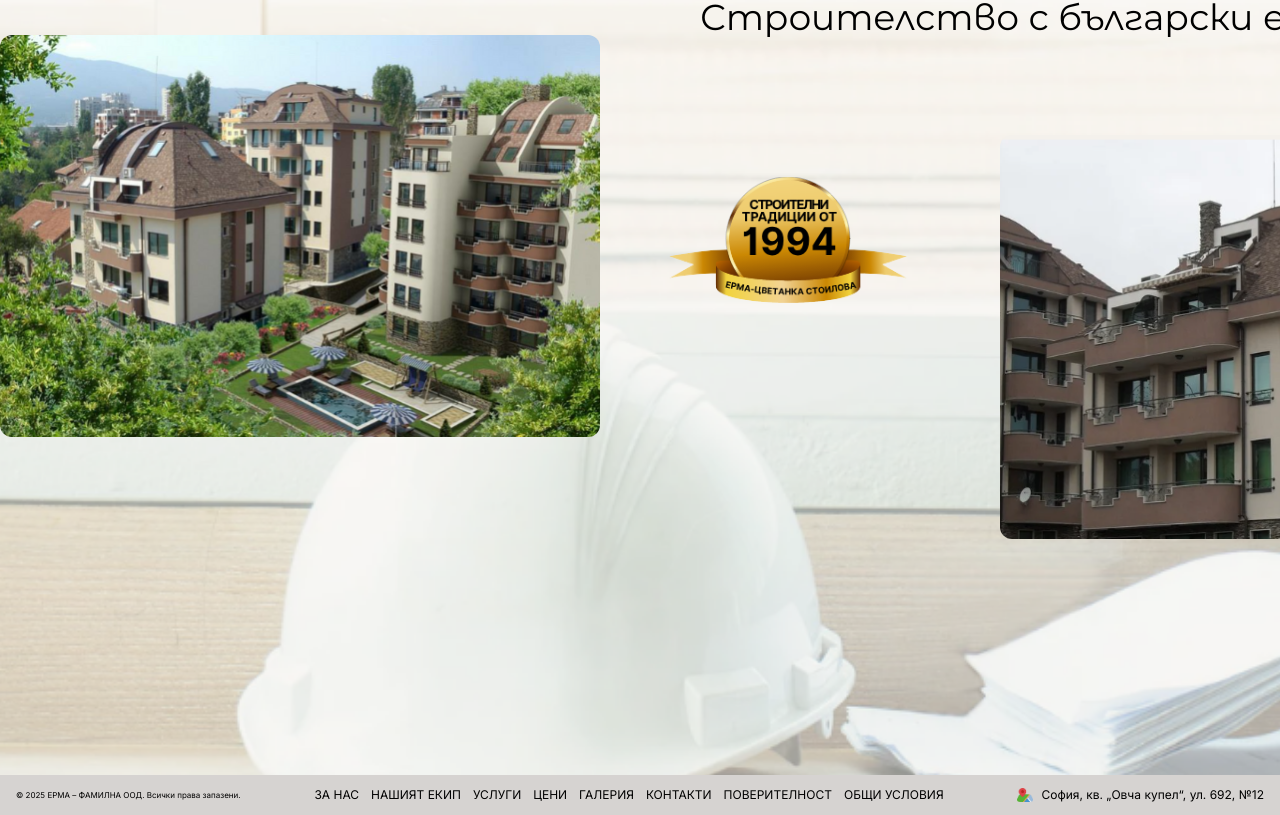
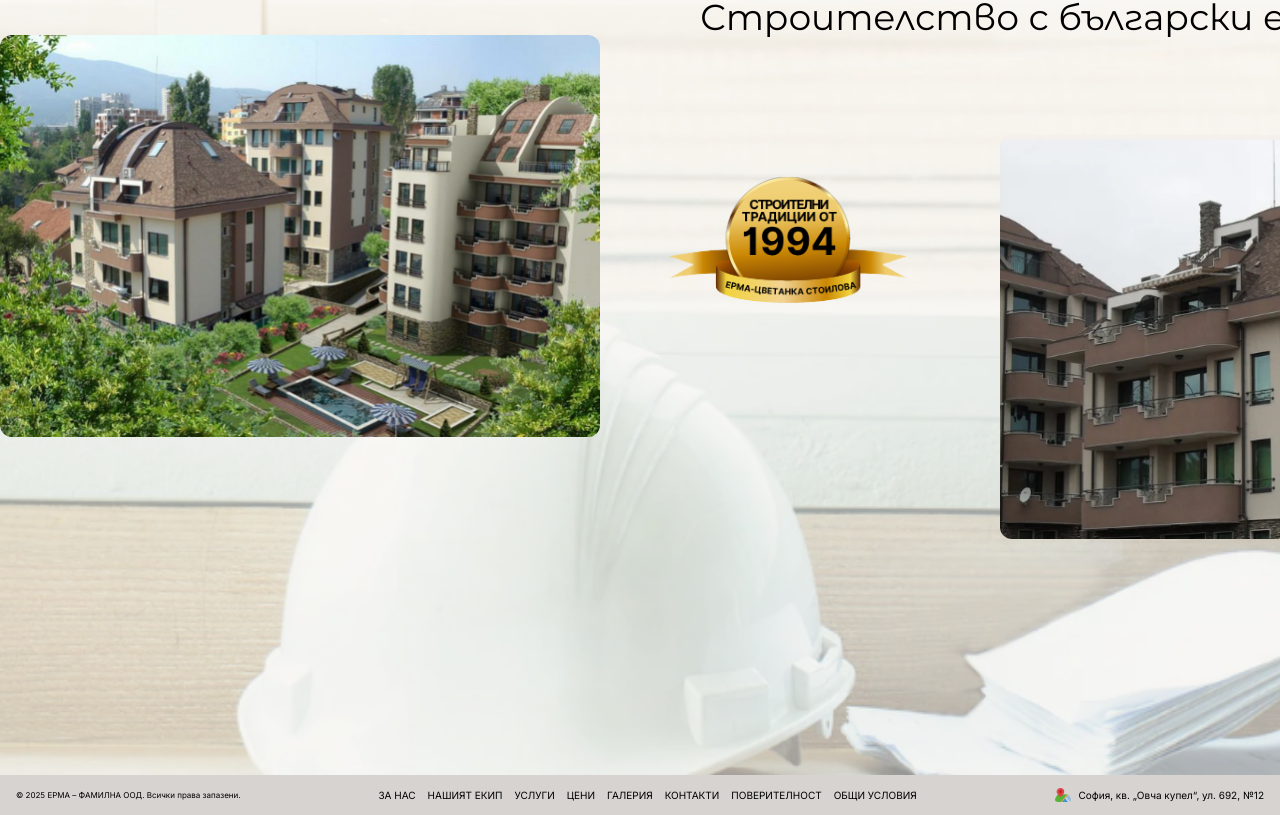
Before and after one commit to Mygidal/ermafamily-site, a Next.js app: page / in a window 1280 px wide. Shown: the part 325-1140 px from the top of the page. Built offline with nearby package versions, Linux system fonts and the light colour scheme.

Commit message:
Fix conflicting text size classes in Footer

```diff
--- a/src/components/Footer.tsx
+++ b/src/components/Footer.tsx
@@ -7,7 +7,7 @@ export default function Footer() {
   return (
     <>
       {/* === Десктоп футър (НЕПИПАН) === */}
-      <footer className="hidden md:flex relative bg-stone-300 text-black text-xs font-normal font-sans w-full h-10 items-center justify-between px-4 py-2 text-[10px]">
+      <footer className="hidden md:flex relative bg-stone-300 text-black  font-normal font-sans w-full h-10 items-center justify-between px-4 py-2 text-[10px]">
         {/* === Лява част: права === */}
         <div className="text-[8px] leading-none">
           © {new Date().getFullYear()} ЕРМА – ФАМИЛНА ООД. Всички права запазени.
```
